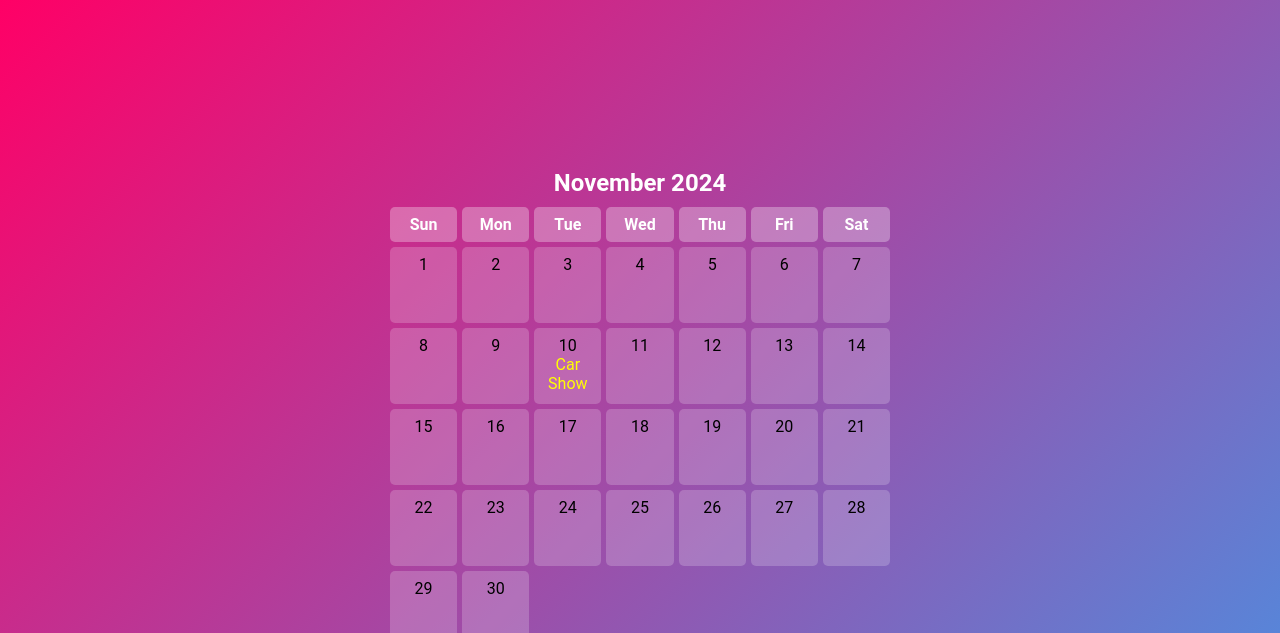
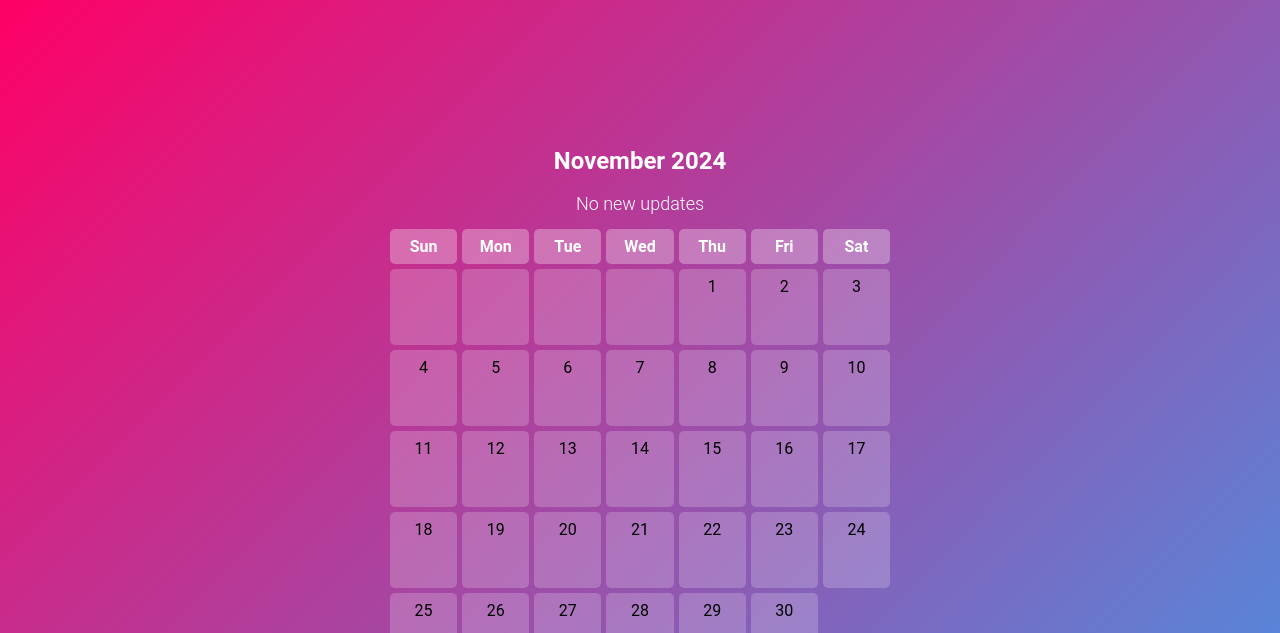
Before and after one commit to CureAutoServices/CODENAMECURE, a Flask app: template templates/event_calendar.html in a window 1280 px wide. Shown: the top 633 px of the page. Run offline with Flask 3, Linux system fonts and the light colour scheme; the template is opened without the code that fills it, so the values that code supplies are empty.

Commit message:
Updated event calendar layout and starting day

```diff
--- a/templates/event_calendar.html
+++ b/templates/event_calendar.html
@@ -90,7 +90,11 @@
             <div class="day-label">Fri</div>
             <div class="day-label">Sat</div>
 
-            <!-- Calendar Days -->
+            <!-- Calendar Days with November 1st starting on a Friday -->
+            <div class="day"></div>
+            <div class="day"></div>
+            <div class="day"></div>
+            <div class="day"></div>
             <div class="day">1</div>
             <div class="day">2</div>
             <div class="day">3</div>
@@ -131,9 +135,6 @@
             const dayElement = document.querySelector(`.day:nth-child(${day + 7})`);
             dayElement.innerHTML += `<br><span style="color: #ff0;">${eventDescription}</span>`;
         }
-
-        // Example of adding an event (can be removed or expanded as needed)
-        addEvent(10, "Car Show");
     </script>
 </body>
 </html>
```
